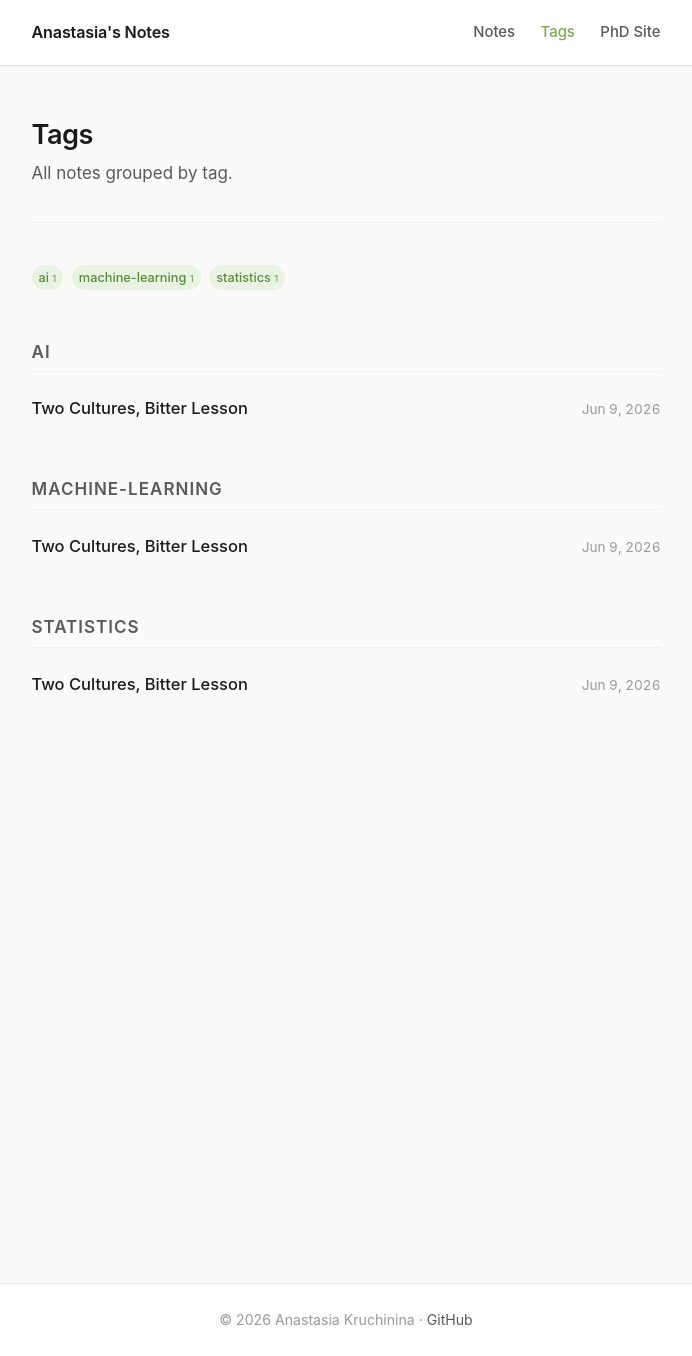
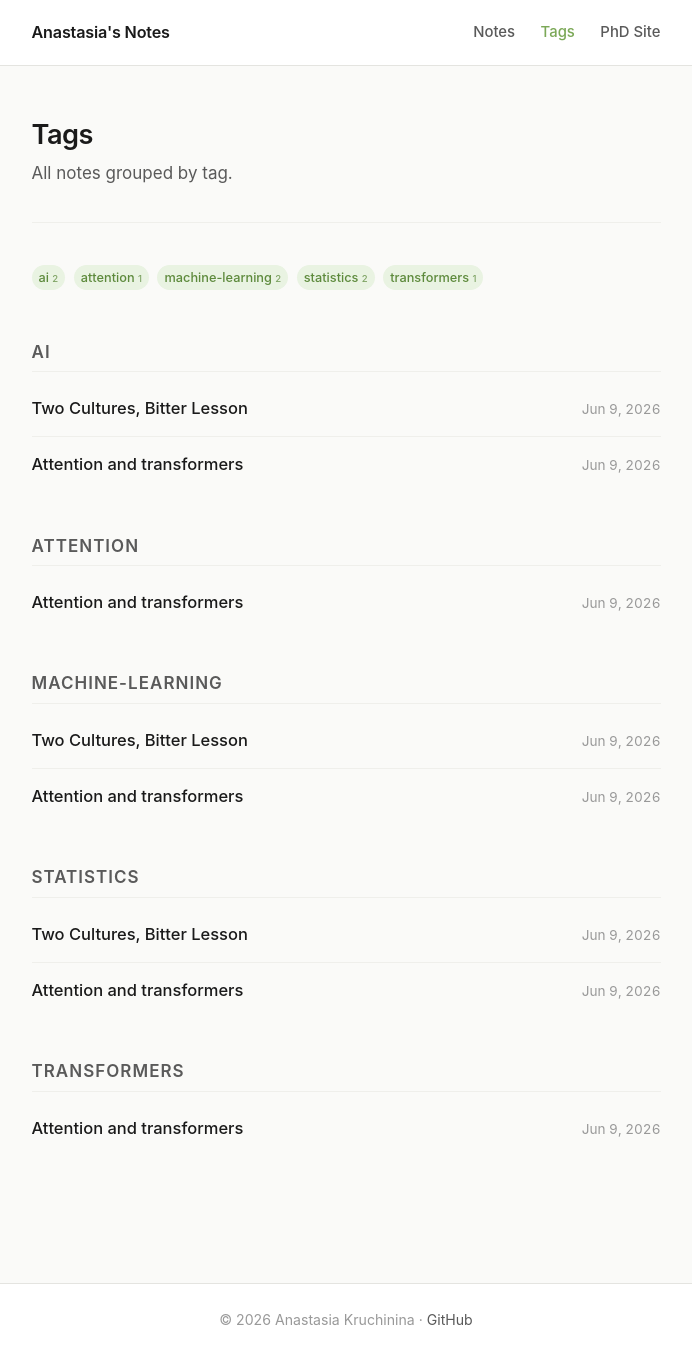
Before and after one commit to Tourmaline/Tourmaline.github.io, a Jekyll site: the page built from tags.html, in a window 1280 px wide and 1356 px high. Shown: the whole window, without its empty margins (294-986 px from the left). Built offline with Jekyll 4.4.1, drawn with Linux system fonts in a browser that asks for light colours; some of the changed lines change nothing that is shown.

Commit message:
Add attention and transformers post with MathJax support

```diff
--- a/_layouts/default.html
+++ b/_layouts/default.html
@@ -8,6 +8,18 @@
   <link rel="stylesheet" href="{{ '/assets/css/blog.css' | relative_url }}">
   <link rel="alternate" type="application/rss+xml" title="{{ site.title }}" href="{{ '/feed.xml' | relative_url }}">
   {% seo %}
+  {% if page.math %}
+  <script>
+    MathJax = {
+      tex: {
+        inlineMath: [['$', '$']],
+        displayMath: [['$$', '$$']],
+        processEscapes: true
+      }
+    };
+  </script>
+  <script src="https://cdn.jsdelivr.net/npm/mathjax@3/es5/tex-chtml.js" async></script>
+  {% endif %}
 </head>
 <body>
   <header class="site-header">
--- /dev/null
+++ b/_posts/2026-06-10-attention-and-transformers.md
@@ -0,0 +1,72 @@
+---
+layout: post
+title: "Attention and transformers"
+date: 2026-06-09
+tags: [machine-learning, statistics, ai, transformers, attention]
+math: true
+---
+
+So what are these transformers? And why is attention a crucial part of modern AI success?
+
+Transformers were proposed in the famous paper ["Attention Is All You Need"](https://arxiv.org/pdf/1706.03762) (2017).
+A Transformer, according to the paper, is "a model architecture eschewing recurrence and instead relying entirely on an attention mechanism to draw global dependencies between input and output".
+
+The paper is concerned with transduction models transforming an input sequence into an output sequence, which is different from regression or classification tasks. At the time of publication, Recurrent Neural Networks (RNNs) and Long Short-Term Memory Networks (LSTMs) were the dominant models for sequence transduction. Both are sequential in nature: they process the input one element at a time, carrying information from previous steps forward. This makes parallelizing training difficult. Transformers, on the other hand, process the entire input sequence at once, allowing for significantly more parallelization.
+
+The Transformer has an encoder-decoder structure. The encoder reads the whole input and learns a rich set of representations. The decoder uses these representations to generate the output sequence one token at a time. The decoder is also auto-regressive, it feeds each generated token back as input for the next step, giving it access to all previously generated tokens. The trade-off is that token generation is sequential.
+
+Both encoder and decoder are composed of a stack of identical layers, each with sub-layers that are either a multi-head self-attention function or a dense feed-forward network. Each sub-layer employs a residual connection, so the output is $\text{LayerNorm}(x + \text{Sublayer}(x))$. The residual connection helps mitigate the vanishing gradient problem: instead of rewriting the input at each layer, a layer just marks changes. If it has nothing to add, it passes the original input forward unchanged.
+
+## Attention
+
+When processing a token, attention allows the model to selectively focus on the other tokens most relevant to understanding the current one.
+
+The process: compute a score between the query of the current token and the keys of all other tokens. Apply softmax to turn scores into weights that sum to 1. Multiply those weights by the values of the tokens to get a weighted blend of the most relevant tokens' contents:
+
+$$
+\text{Attention}(Q, K, V) = \text{softmax}\!\left(\frac{QK^\top}{\sqrt{d_k}}\right) V
+$$
+
+where $Q$ is the query matrix, $K$ is the key matrix, $V$ is the value matrix, and $d_k$ is the dimension of the key vectors. The scaling factor $\sqrt{d_k}$ prevents the dot products from growing too large, which would cause small gradients and slow convergence.
+
+Rather than learning this attention function once, the Transformer learns multiple attention functions in parallel, each with different learned projections of $Q$, $K$, $V$. These are called *heads*, and the process is called **multi-head attention**. The outputs of each head are concatenated and projected to produce the final output. This allows direct, parallel, distance-independent access to all tokens, enabling the model to learn different types of relationships simultaneously.
+
+The paper distinguishes three variants of attention:
+
+| Type | Query from | Key/Value from | Purpose |
+|---|---|---|---|
+| **Self-attention** (encoder) | Input sequence | Input sequence | Each token attends to all other input tokens |
+| **Self-attention** (decoder) | Output so far | Output so far | Each generated token attends to previous outputs |
+| **Cross-attention** (decoder) | Output so far | Encoder output | Decoder attends to the full input while generating |
+
+This attention mechanism feels a bit magical at first, but it developed gradually over years to solve the problem of extracting relevant information from sequences in RNNs. The authors then asked: if attention already handles long-range dependencies, why do we need RNNs at all? Pushing this idea to the extreme is one of the paper's main contributions.
+
+## Positional encoding
+
+Since the attention mechanism is order-agnostic, the model needs to be told the order of tokens in the sequence. This is done via positional encoding using sine and cosine waves of different frequencies across the dimensions of the positional vector:
+
+$$
+\text{PE}(\text{pos},\, 2i) = \sin\!\left(\frac{\text{pos}}{10000^{2i/d_{\text{model}}}}\right)
+$$
+
+$$
+\text{PE}(\text{pos},\, 2i+1) = \cos\!\left(\frac{\text{pos}}{10000^{2i/d_{\text{model}}}}\right)
+$$
+
+where $\text{pos}$ is the token position in the sequence, $i$ is the dimension index within the positional vector, and $d_{\text{model}} = 512$.
+
+Why use both sine and cosine? For any fixed offset $k$:
+
+$$
+\sin(\text{pos} + k) = \sin(\text{pos})\cos(k) + \cos(\text{pos})\sin(k)
+$$
+
+$$
+\cos(\text{pos} + k) = \cos(\text{pos})\cos(k) - \sin(\text{pos})\sin(k)
+$$
+
+which means $\text{PE}(\text{pos} + k)$ is always a linear combination of $\text{PE}(\text{pos})$. Since the attention mechanism is designed to learn linear transformations, it can learn to "jump forward $k$ positions" and consistently attend to tokens that are exactly $k$ steps away, regardless of absolute position.
+
+---
+
+Nowadays, the Transformer has become a universal architecture, not just for language, but for vision, biology, code, audio, and multimodal tasks. Companies are scaling up resources and data to train ever-larger models. I wonder what comes next: will we just keep scaling indefinitely? It feels like time for a new architectural breakthrough beyond the Transformer.
```
